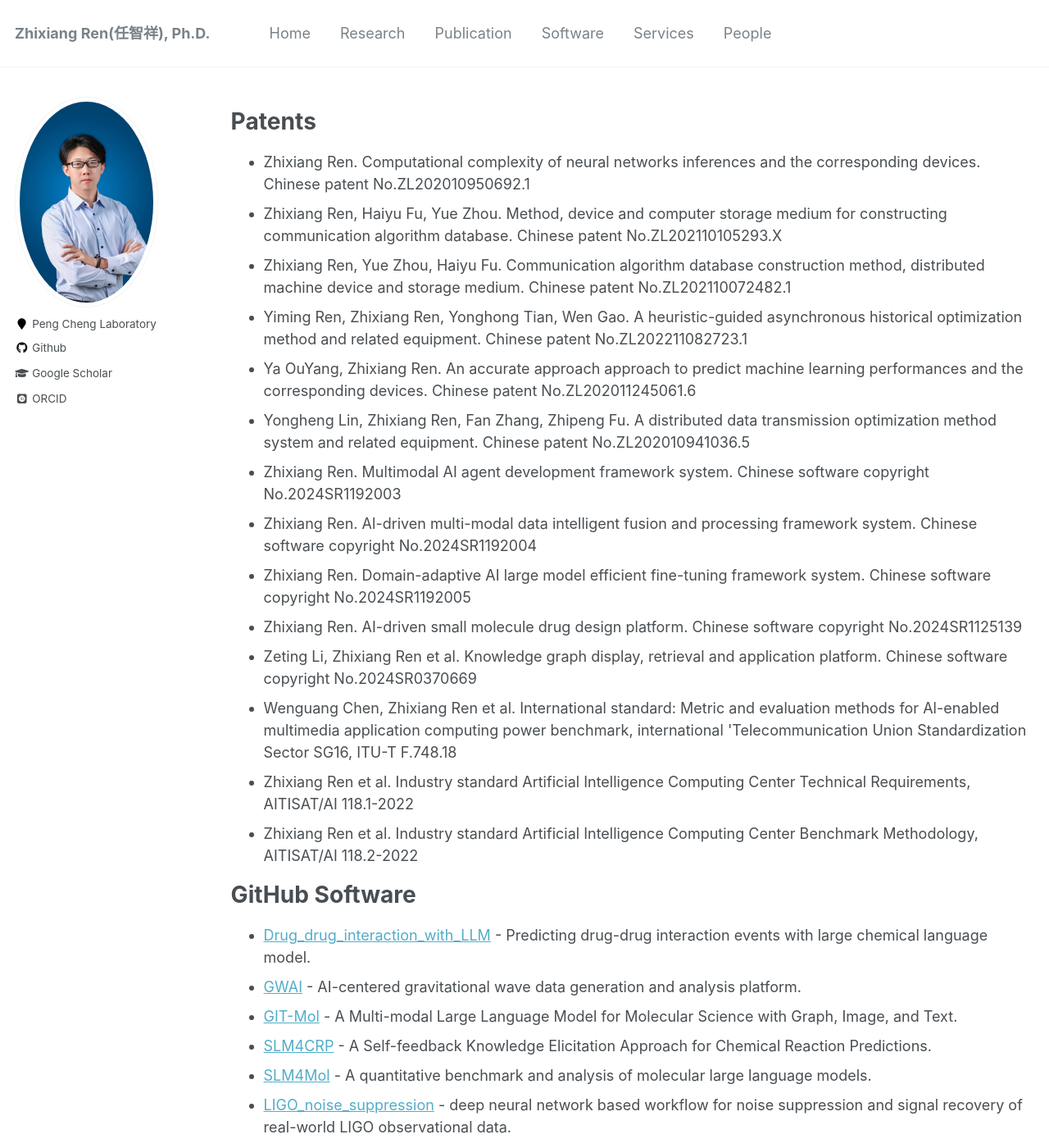
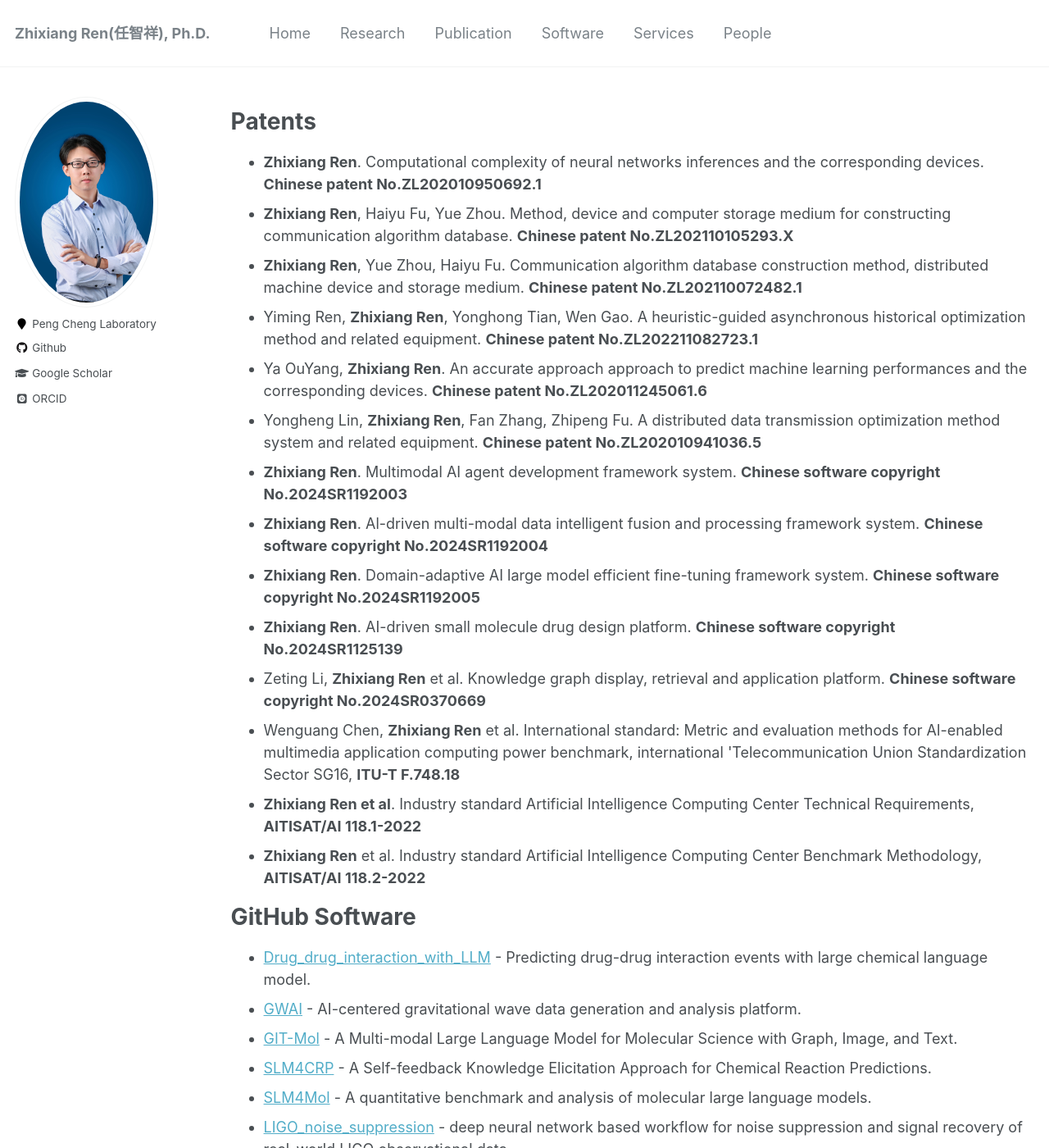
Before and after one commit to zhixiang-ren/zhixiang-ren.github.io, a Jekyll site: the page built from _pages/Software.html, in a window 1280 px wide and 1400 px high. Shown: the whole window at 82% size. Built offline with Jekyll 4.4.1, drawn with Linux system fonts in a browser that asks for light colours; some web fonts are replaced.

```diff
--- a/_pages/Software.html
+++ b/_pages/Software.html
@@ -8,46 +8,46 @@ author_profile: true
 <h1>Patents</h1>
 <ul>
   <li>
-      Zhixiang Ren. Computational complexity of neural networks inferences and the corresponding devices. Chinese patent No.ZL202010950692.1
+      <strong>Zhixiang Ren</strong>. Computational complexity of neural networks inferences and the corresponding devices. <strong>Chinese patent No.ZL202010950692.1</strong>
   </li>
   <li>
-      Zhixiang Ren, Haiyu Fu, Yue Zhou. Method, device and computer storage medium for constructing communication algorithm database. Chinese patent No.ZL202110105293.X
+      <strong>Zhixiang Ren</strong>, Haiyu Fu, Yue Zhou. Method, device and computer storage medium for constructing communication algorithm database. <strong>Chinese patent No.ZL202110105293.X</strong>
   </li>
   <li>
-      Zhixiang Ren, Yue Zhou, Haiyu Fu. Communication algorithm database construction method, distributed machine device and storage medium. Chinese patent No.ZL202110072482.1
+      <strong>Zhixiang Ren</strong>, Yue Zhou, Haiyu Fu. Communication algorithm database construction method, distributed machine device and storage medium. <strong>Chinese patent No.ZL202110072482.1</strong>
   </li>
   <li>
-      Yiming Ren, Zhixiang Ren, Yonghong Tian, Wen Gao. A heuristic-guided asynchronous historical optimization method and related equipment. Chinese patent No.ZL202211082723.1
+      Yiming Ren, <strong>Zhixiang Ren</strong>, Yonghong Tian, Wen Gao. A heuristic-guided asynchronous historical optimization method and related equipment. <strong>Chinese patent No.ZL202211082723.1</strong>
   </li>
   <li>
-      Ya OuYang, Zhixiang Ren. An accurate approach approach to predict machine learning performances and the corresponding devices. Chinese patent No.ZL202011245061.6
+      Ya OuYang, <strong>Zhixiang Ren</strong>. An accurate approach approach to predict machine learning performances and the corresponding devices. <strong>Chinese patent No.ZL202011245061.6</strong>
   </li>
   <li>
-      Yongheng Lin, Zhixiang Ren, Fan Zhang, Zhipeng Fu. A distributed data transmission optimization method system and related equipment. Chinese patent No.ZL202010941036.5
+      Yongheng Lin, <strong>Zhixiang Ren</strong>, Fan Zhang, Zhipeng Fu. A distributed data transmission optimization method system and related equipment. <strong>Chinese patent No.ZL202010941036.5</strong>
   </li>
   <li>
-      Zhixiang Ren. Multimodal AI agent development framework system. Chinese software copyright No.2024SR1192003
+      <strong>Zhixiang Ren</strong>. Multimodal AI agent development framework system. <strong>Chinese software copyright No.2024SR1192003</strong>
   </li>
   <li>
-      Zhixiang Ren. Al-driven multi-modal data intelligent fusion and processing framework system. Chinese software copyright No.2024SR1192004
+      <strong>Zhixiang Ren</strong>. Al-driven multi-modal data intelligent fusion and processing framework system. <strong>Chinese software copyright No.2024SR1192004</strong>
   </li>
   <li>
-      Zhixiang Ren. Domain-adaptive AI large model efficient fine-tuning framework system. Chinese software copyright No.2024SR1192005
+      <strong>Zhixiang Ren</strong>. Domain-adaptive AI large model efficient fine-tuning framework system. <strong>Chinese software copyright No.2024SR1192005</strong>
   </li>
   <li>
-      Zhixiang Ren. AI-driven small molecule drug design platform. Chinese software copyright No.2024SR1125139
+      <strong>Zhixiang Ren</strong>. AI-driven small molecule drug design platform. <strong>Chinese software copyright No.2024SR1125139</strong>
   </li>
   <li>
-      Zeting Li, Zhixiang Ren et al. Knowledge graph display, retrieval and application platform. Chinese software copyright No.2024SR0370669
+      Zeting Li, <strong>Zhixiang Ren</strong> et al. Knowledge graph display, retrieval and application platform. <strong>Chinese software copyright No.2024SR0370669</strong>
   </li>
   <li>
-      Wenguang Chen, Zhixiang Ren et al. International standard: Metric and evaluation methods for Al-enabled multimedia application computing power benchmark, international 'Telecommunication Union Standardization Sector SG16, ITU-T F.748.18
+      Wenguang Chen, <strong>Zhixiang Ren</strong> et al. International standard: Metric and evaluation methods for Al-enabled multimedia application computing power benchmark, international 'Telecommunication Union Standardization Sector SG16, <strong>ITU-T F.748.18</strong>
   </li>
   <li>
-      Zhixiang Ren et al. Industry standard Artificial Intelligence Computing Center Technical Requirements, AITISAT/AI 118.1-2022
+      <strong>Zhixiang Ren et al</strong>. Industry standard Artificial Intelligence Computing Center Technical Requirements, <strong>AITISAT/AI 118.1-2022</strong>
   </li>
   <li>
-      Zhixiang Ren et al. Industry standard Artificial Intelligence Computing Center Benchmark Methodology, AITISAT/AI 118.2-2022
+      <strong>Zhixiang Ren</strong> et al. Industry standard Artificial Intelligence Computing Center Benchmark Methodology, <strong>AITISAT/AI 118.2-2022</strong>
   </li>
 </ul>
 
```
